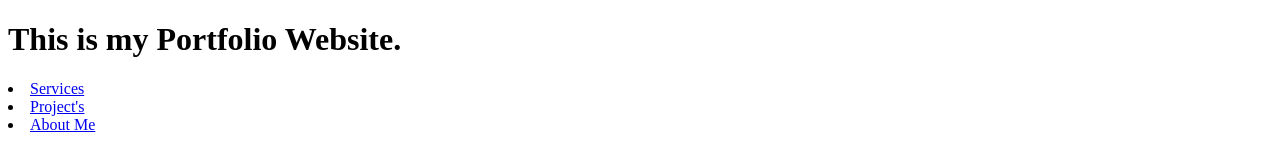
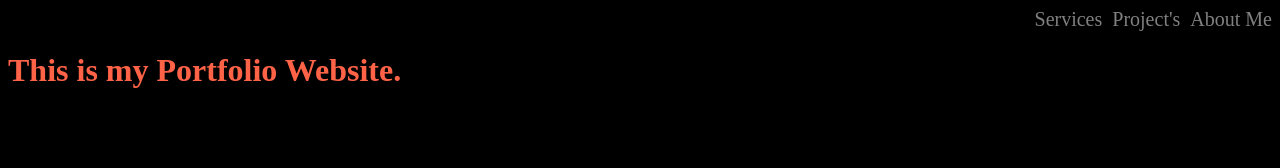
Before and after one commit to Dhruthss/Portfolio, a plain HTML site: page index.html in a window 1280 px wide. Drawn offline with Linux system fonts and the light colour scheme.

Commit message:
Second Push

```diff
--- a/index.html
+++ b/index.html
@@ -8,12 +8,14 @@
 </head>
 <body>
 
-    <h1>This is my Portfolio Website.</h1>
+
     <nav>
         <li><a href="./services.html">Services</a></li>
         <li><a href="#">Project's</a></li>
         <li><a href="#">About Me</a></li>
     </nav>
+    <h1>This is my Portfolio Website.</h1>
+
     <script src="index.js"></script>
 </body>
 </html>
--- a/style.css
+++ b/style.css
@@ -0,0 +1,22 @@
+body{
+    background-color: black;
+    font-family: 'Times New Roman', Times, serif;
+    color: white;
+}
+h1{
+    color: tomato;
+    font-size: 2em;
+}
+nav{
+    display: flex;
+    gap: 10px;
+    justify-content: flex-end;
+}
+nav li a{
+    text-decoration: none;
+    color: grey;
+    font-size: 20px;
+}
+nav li {
+    list-style: none;
+}
```
